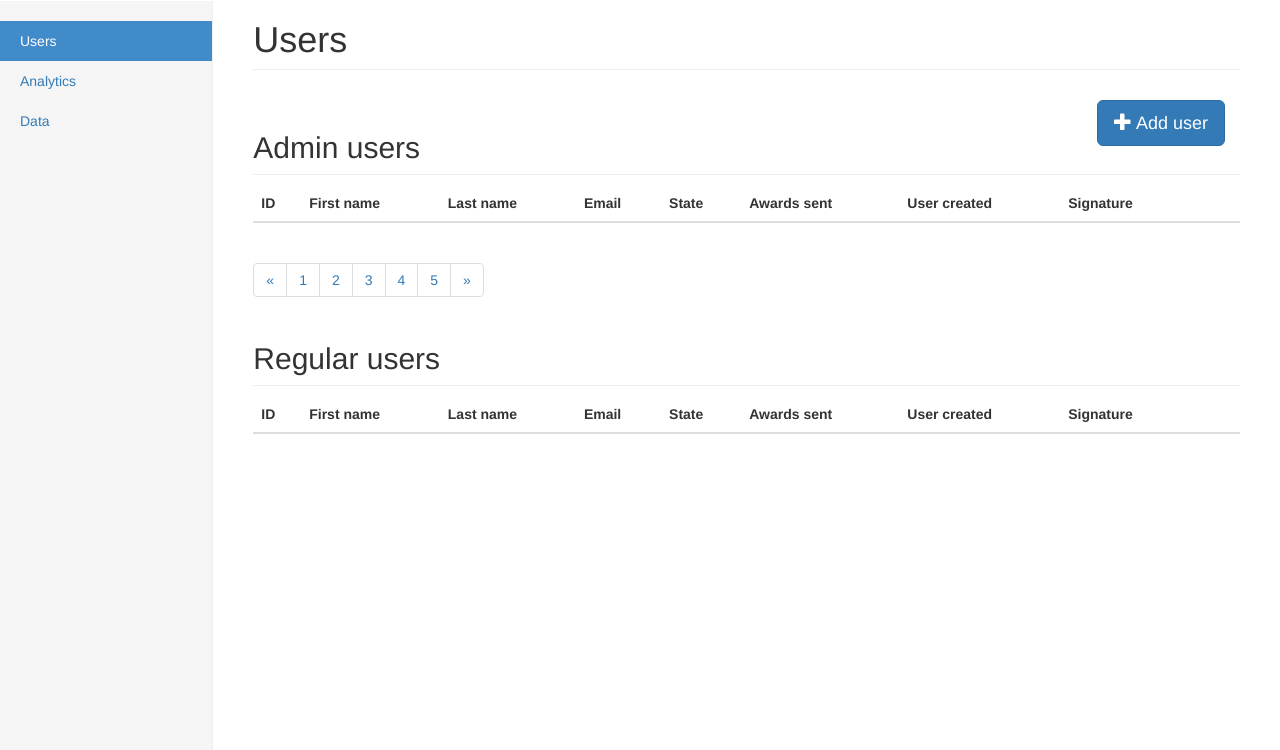
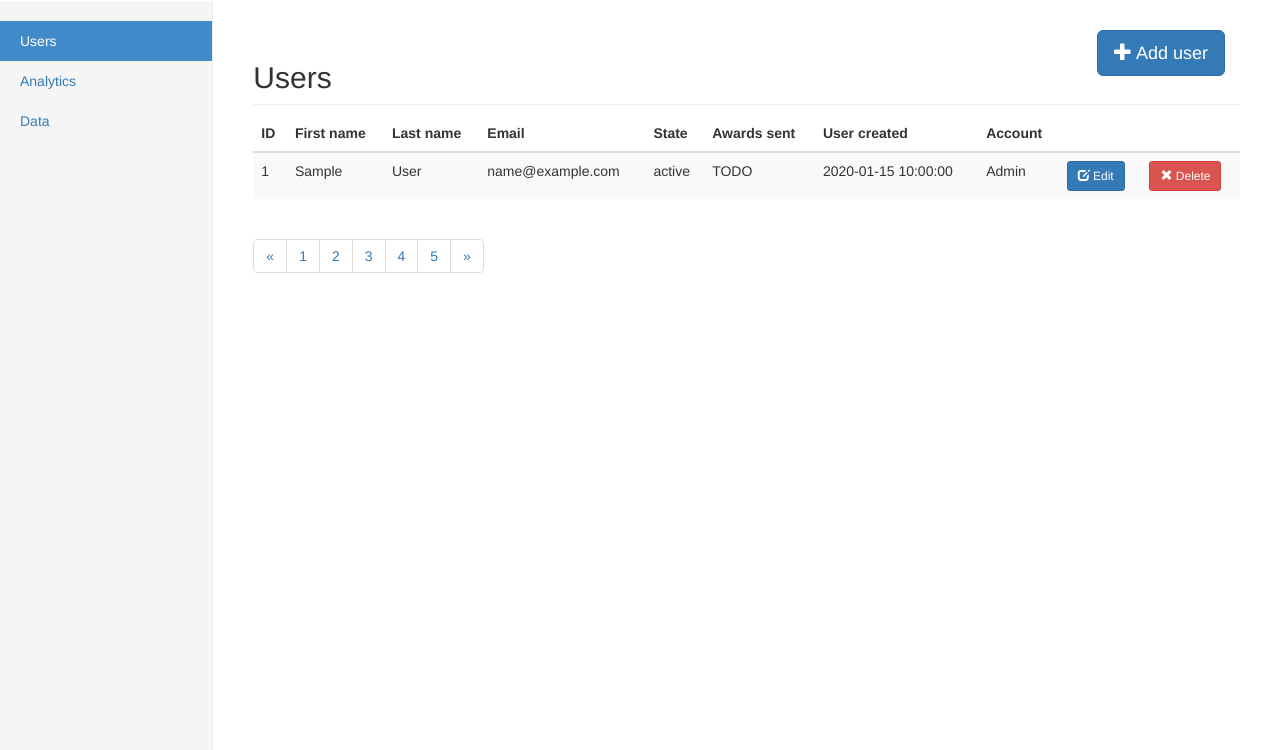
Before and after one commit to kylesezhi/employee-recognition-awards, a PHP site: page / in a window 1280 px wide. Shown: the part 50-800 px from the top of the page. Run offline with PHP 8.4, Linux system fonts and the light colour scheme; tables that the repository leaves empty hold one stand-in row (values such as "Sample post"); lists and menus that the app fills with data are empty; some libraries are stand-ins or nearby versions.

Commit message:
Remove sig add type to users admin

```diff
--- a/admin/index.php
+++ b/admin/index.php
@@ -70,11 +70,10 @@
         <div class="col-sm-9 col-sm-offset-3 col-md-10 col-md-offset-2 main">
 
           <!-- PAGE CONTENT -->
-          <h1 class="page-header">Users</h1>
           <div class="panel-heading">
             <div class="pull-right"><button type="button" class="btn btn-primary btn-lg"><span class="glyphicon glyphicon-plus" aria-hidden="true"></span> Add user</button></div>
         </div>
-          <h2 class="sub-header">Admin users</h2>
+          <h2 class="sub-header">Users</h2>
           <div class="table-responsive">
             <table class="table table-striped">
               <thead>
@@ -86,20 +85,21 @@
                   <th>State</th>
                   <th>Awards sent</th>
                   <th>User created</th>
-                  <th>Signature</th>
+                  <th>Account</th>
                   <th></th>
                   <th></th>
                 </tr>
               </thead>
               <tbody>
                 <?php
-                if(!($stmt = $mysqli->prepare("SELECT AU.first_name, AU.last_name, AU.email, AU.state, AU.id, AU.created, AU.sig from award_user AU INNER JOIN act_type ACT ON ACT.id = AU.act_id WHERE ACT.title = 'admin'"))){
+                // if(!($stmt = $mysqli->prepare("SELECT AU.first_name, AU.last_name, AU.email, AU.state, AU.id, AU.created, AU.sig from award_user AU INNER JOIN act_type ACT ON ACT.id = AU.act_id WHERE ACT.title = 'admin'"))){
+                if(!($stmt = $mysqli->prepare("SELECT AU.first_name, AU.last_name, AU.email, AU.state, AU.id, AU.created, ACT.title from award_user AU INNER JOIN act_type ACT ON ACT.id = AU.act_id"))){
                   echo "Prepare failed: " . $stmt->errno . " " . $stmt->error;
                 }
                 if(!$stmt->execute()){
                   echo "Execute failed: " . $mysqli->connect_errno . " " . $mysqli->connect_error;
                 }
-                if(!$stmt->bind_result($first_name, $last_name, $email, $state, $id, $created, $sig)){
+                if(!$stmt->bind_result($first_name, $last_name, $email, $state, $id, $created, $type)){
                   echo "Bind failed: " . $mysqli->connect_errno . " " . $mysqli->connect_error;
                 }
                 while($stmt->fetch()){
@@ -111,7 +111,10 @@
                   echo "<td class=\"state\">" . $state . "</td>";
                   echo "<td class=\"awards_sent\">" . 'TODO' . "</td>";
                   echo "<td class=\"created\">" . $created . "</td>";
-                  echo "<td class=\"sig\">" . $sig . "</td>";
+                  echo "<td class=\"type\">";
+									if($type == "regular") echo "User";
+									else echo "Admin";
+									echo "</td>";
                   echo "<td class=\"edit\"><button type=\"button\" class=\"btn btn-primary btn-sm\"><span class=\"glyphicon glyphicon-edit\" aria-hidden=\"true\"></span> Edit</button></td>";
                   echo "<td class=\"delete\"><button type=\"button\" class=\"btn btn-danger btn-sm\"><span class=\"glyphicon glyphicon-remove\" aria-hidden=\"true\"></span> Delete</button></td>";
                   echo "</tr>";
@@ -142,54 +145,6 @@
 						  </ul>
 						</nav>
           </div>
-
-          <h2 class="sub-header">Regular users</h2>
-          <div class="table-responsive">
-            <table class="table table-striped">
-              <thead>
-                <tr>
-                  <th>ID</th>
-                  <th>First name</th>
-                  <th>Last name</th>
-                  <th>Email</th>
-                  <th>State</th>
-                  <th>Awards sent</th>
-                  <th>User created</th>
-                  <th>Signature</th>
-                  <th></th>
-                  <th></th>
-                </tr>
-              </thead>
-              <tbody>
-                <?php
-                if(!($stmt2 = $mysqli->prepare("SELECT AU.first_name, AU.last_name, AU.email, AU.state, AU.id, AU.created, AU.sig from award_user AU INNER JOIN act_type ACT ON ACT.id = AU.act_id WHERE ACT.title = 'regular'"))){
-                  echo "Prepare failed: " . $stmt2->errno . " " . $stmt2->error;
-                }
-                if(!$stmt2->execute()){
-                  echo "Execute failed: " . $mysqli->connect_errno . " " . $mysqli->connect_error;
-                }
-                if(!$stmt2->bind_result($first_name, $last_name, $email, $state, $id, $created, $sig)){
-                  echo "Bind failed: " . $mysqli->connect_errno . " " . $mysqli->connect_error;
-                }
-                while($stmt2->fetch()){
-                  echo "<tr>";
-                  echo "<td class=\"id\">" . $id . "</td>";
-                  echo "<td class=\"first_name\">" . $first_name . "</td>";
-                  echo "<td class=\"last_name\">" . $last_name . "</td>";
-                  echo "<td class=\"email\">" . $email . "</td>";
-                  echo "<td class=\"state\">" . $state . "</td>";
-                  echo "<td class=\"awards_sent\">" . 'TODO' . "</td>";
-                  echo "<td class=\"created\">" . $created . "</td>";
-                  echo "<td class=\"sig\">" . $sig . "</td>";
-                  echo "<td class=\"edit\"><button type=\"button\" class=\"btn btn-primary btn-sm\"><span class=\"glyphicon glyphicon-edit\" aria-hidden=\"true\"></span> Edit</button></td>";
-                  echo "<td class=\"delete\"><button type=\"button\" class=\"btn btn-danger btn-sm\"><span class=\"glyphicon glyphicon-remove\" aria-hidden=\"true\"></span> Delete</button></td>";
-                  echo "</tr>";
-                }
-                $stmt2->close();
-                ?>
-              </tbody>
-            </table>
-          </div>
         </div>
         <!-- END PAGE CONTENT -->
 
```
